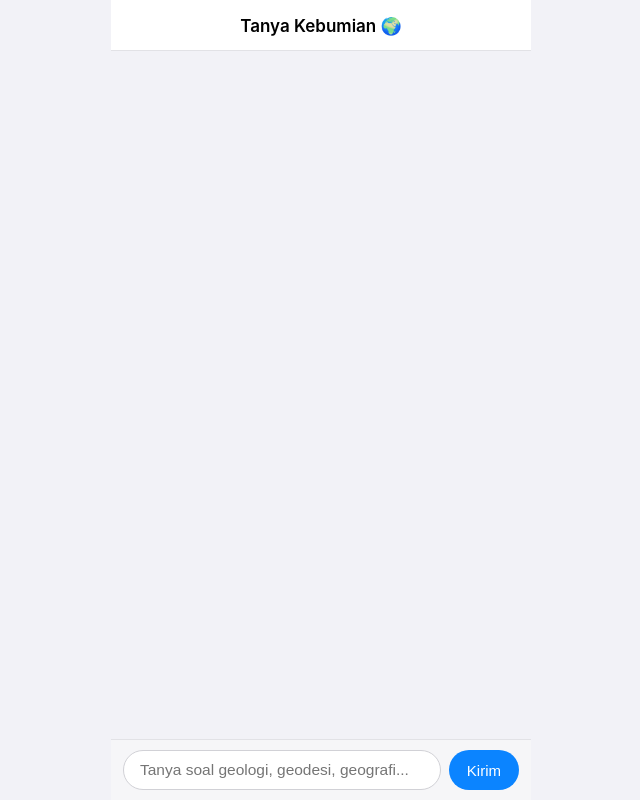
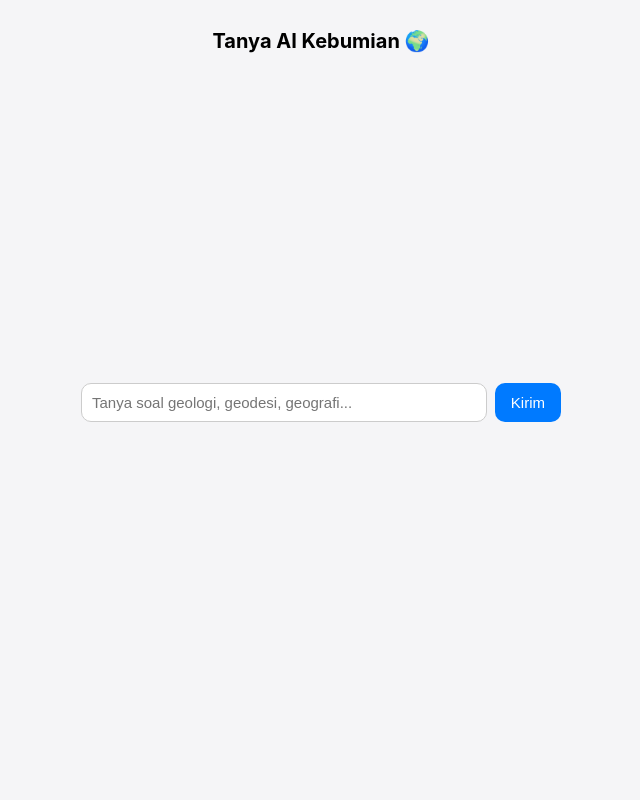
Before and after one commit to emeralda1221/uji-coba-app, a website: page index.html in a window 1280 px wide. Shown: the whole page, without its empty margins (319-959 px from the left). Drawn offline with Linux system fonts and the light colour scheme.

Commit message:
Update index.html

```diff
--- a/index.html
+++ b/index.html
@@ -1,132 +1,84 @@
-<!doctype html>
+<!DOCTYPE html>
 <html lang="id">
 <head>
-    <meta charset="UTF-8" />
-    <meta name="viewport" content="width=device-width, initial-scale=1.0" />
-    <title>Chat tentang ilmu kebumian</title>
+<meta charset="UTF-8">
+<meta name="viewport" content="width=device-width, initial-scale=1.0">
+<title>Tanya AI</title>
 <style>
-      :root {
-        --ios-blue: #0b84ff;
-        --bubble-grey: #e9e9eb;
-        --bg: #f2f2f7;
+  body {
+    font-family: -apple-system, sans-serif;
+    max-width: 480px;
+    margin: 0 auto;
+    padding: 16px;
+    background: #f5f5f7;
   }
-      * {
-        box-sizing: border-box;
-      }
-      body {
-        font-family: -apple-system, BlinkMacSystemFont, "Segoe UI", sans-serif;
-        max-width: 420px;
-        margin: 0 auto;
-        padding: 0;
-        background: var(--bg);
-        min-height: 100vh;
-        display: flex;
-        flex-direction: column;
-      }
-      h1 {
-        font-size: 17px;
-        font-weight: 600;
-        text-align: center;
-        background: #fff;
-        margin: 0;
-        padding: 16px 16px 14px;
-        border-bottom: 1px solid #e2e2e6;
-        position: sticky;
-        top: 0;
-      }
+  h1 { font-size: 20px; text-align: center; }
   #chat-box {
     display: flex;
     flex-direction: column;
-        gap: 8px;
-        margin: 0;
-        padding: 16px;
-        min-height: 320px;
-        flex: 1;
+    gap: 10px;
+    margin-bottom: 16px;
+    min-height: 300px;
   }
   .bubble {
     padding: 10px 14px;
-        border-radius: 20px;
-        max-width: 78%;
+    border-radius: 14px;
+    max-width: 80%;
     line-height: 1.4;
-        font-size: 15.5px;
-        word-wrap: break-word;
   }
   .user {
-        background: var(--ios-blue);
+    background: #007aff;
     color: white;
     align-self: flex-end;
-        border-bottom-right-radius: 5px;
   }
   .ai {
-        background: var(--bubble-grey);
+    background: #e5e5ea;
     color: #111;
     align-self: flex-start;
-        border-bottom-left-radius: 5px;
   }
   #input-row {
     display: flex;
     gap: 8px;
-        padding: 10px 12px calc(10px + env(safe-area-inset-bottom, 10px));
-        background: #f6f6f8;
-        border-top: 1px solid #e2e2e6;
-        position: sticky;
-        bottom: 0;
   }
   #question {
     flex: 1;
-        padding: 10px 16px;
-        border-radius: 20px;
-        border: 1px solid #d1d1d6;
-        background: #fff;
-        font-size: 15.5px;
-        outline: none;
-      }
-      #question:focus {
-        border-color: var(--ios-blue);
+    padding: 10px;
+    border-radius: 10px;
+    border: 1px solid #ccc;
+    font-size: 15px;
   }
   #send-btn {
-        padding: 10px 18px;
+    padding: 10px 16px;
     border: none;
-        border-radius: 20px;
-        background: var(--ios-blue);
+    border-radius: 10px;
+    background: #007aff;
     color: white;
     font-size: 15px;
-        font-weight: 500;
-        cursor: pointer;
   }
-      #send-btn:hover:not(:disabled) {
-        opacity: 0.9;
-      }
-      #send-btn:disabled {
-        background: #c7c7cc;
-        cursor: not-allowed;
-      }
+  #send-btn:disabled { background: #aaa; }
 </style>
 </head>
 <body>
-    <h1>Tanya Kebumian 🌍</h1>
+
+<h1>Tanya AI Kebumian 🌍</h1>
 <div id="chat-box"></div>
 
 <div id="input-row">
-      <input
-        id="question"
-        type="text"
-        placeholder="Tanya soal geologi, geodesi, geografi..."
-      />
+  <input id="question" type="text" placeholder="Tanya soal geologi, geodesi, geografi..." />
   <button id="send-btn">Kirim</button>
 </div>
 
 <script>
-      const chatBox = document.getElementById("chat-box");
-      const questionInput = document.getElementById("question");
-      const sendBtn = document.getElementById("send-btn");
+  const chatBox = document.getElementById('chat-box');
+  const questionInput = document.getElementById('question');
+  const sendBtn = document.getElementById('send-btn');
 
   // Ganti URL ini kalau backend-mu dihosting di tempat lain
-      const BACKEND_URL = "http://localhost:3000/api/chat";
+  const BACKEND_URL = 'http://localhost:3000/api/chat';
 
   function addBubble(text, sender) {
-        const div = document.createElement("div");
-        div.className = "bubble " + sender;
+    const div = document.createElement('div');
+    div.className = 'bubble ' + sender;
     div.textContent = text;
     chatBox.appendChild(div);
     window.scrollTo(0, document.body.scrollHeight);
@@ -136,34 +88,35 @@
     const text = questionInput.value.trim();
     if (!text) return;
 
-        addBubble(text, "user");
-        questionInput.value = "";
+    addBubble(text, 'user');
+    questionInput.value = '';
     sendBtn.disabled = true;
-        addBubble("...", "ai");
+    addBubble('...', 'ai');
 
     try {
       const res = await fetch(BACKEND_URL, {
-            method: "POST",
-            headers: { "Content-Type": "application/json" },
-            body: JSON.stringify({ question: text }),
+        method: 'POST',
+        headers: { 'Content-Type': 'application/json' },
+        body: JSON.stringify({ question: text })
       });
       const data = await res.json();
 
       // Hapus bubble "..." lalu tampilkan jawaban asli
       chatBox.lastChild.remove();
-          addBubble(data.answer || "Maaf, ada error.", "ai");
+      addBubble(data.answer || 'Maaf, ada error.', 'ai');
     } catch (err) {
       chatBox.lastChild.remove();
-          addBubble("Gagal menghubungi server.", "ai");
+      addBubble('Gagal menghubungi server.', 'ai');
     }
 
     sendBtn.disabled = false;
   }
 
-      sendBtn.addEventListener("click", sendQuestion);
-      questionInput.addEventListener("keydown", (e) => {
-        if (e.key === "Enter") sendQuestion();
+  sendBtn.addEventListener('click', sendQuestion);
+  questionInput.addEventListener('keydown', (e) => {
+    if (e.key === 'Enter') sendQuestion();
   });
 </script>
+
 </body>
 </html>
```
Lines whose indentation alone changed are shown as unchanged.
